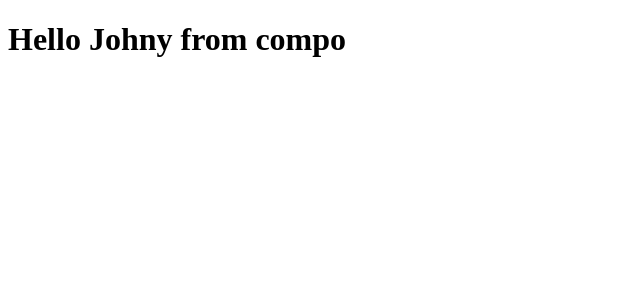
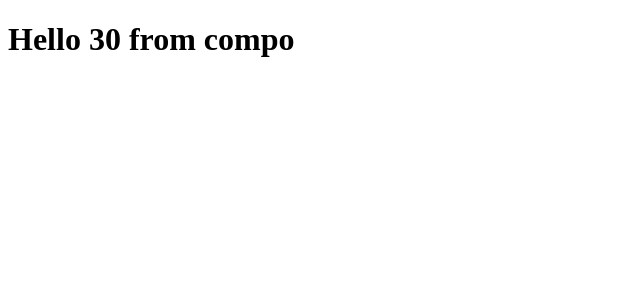
Before and after one commit to TANMAYTIWARIGUTS/reactpro, a React (Vite) app: page / in a window 1280 px wide. Shown: the top 300 px of the page, without its empty margins (0-640 px from the left). Built offline with nearby package versions, Linux system fonts and the light colour scheme.

Commit message:
more on jsx

```diff
--- a/src/components/Hello.jsx
+++ b/src/components/Hello.jsx
@@ -1,7 +1,7 @@
 const name="Johny";
 
 function Hello() {
-  return <h1>Hello {name} from compo</h1>;
+  return <h1>Hello {10+20} from compo</h1>;
 }
 
 export default Hello;
```
